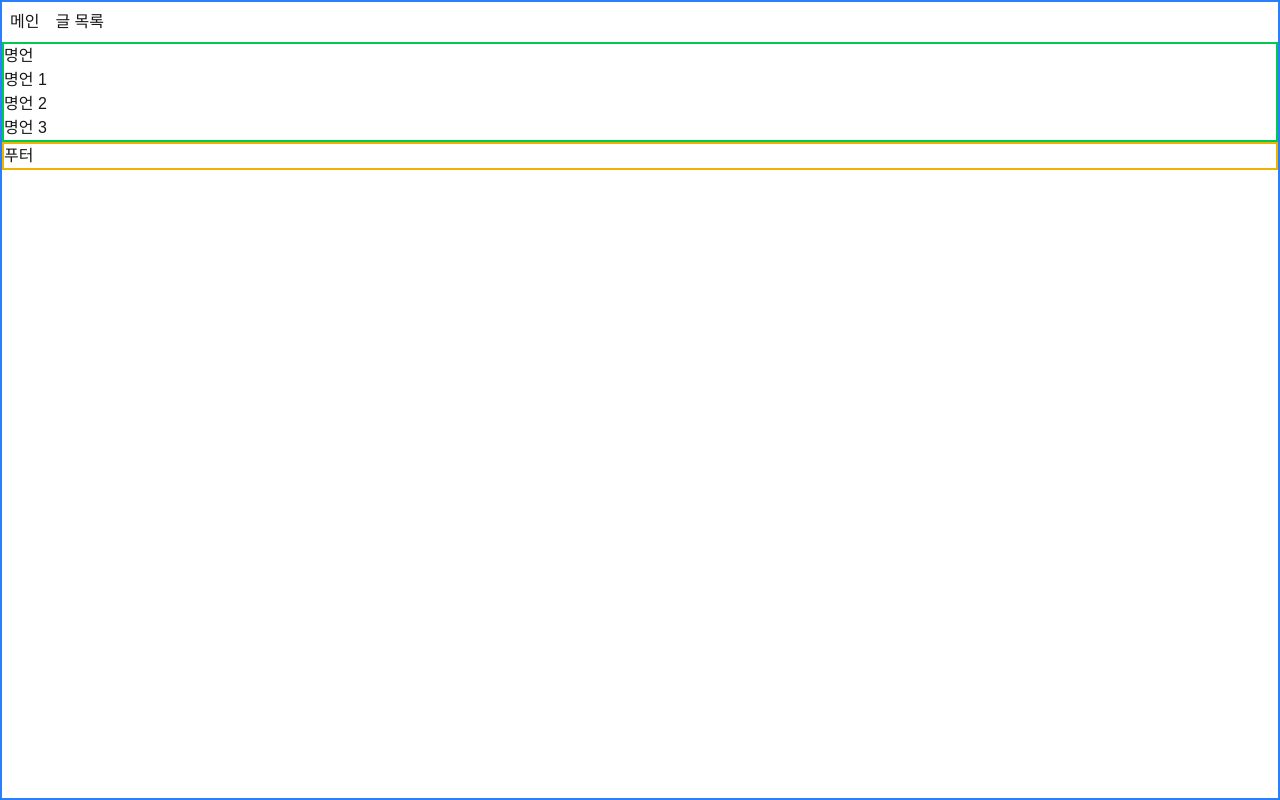
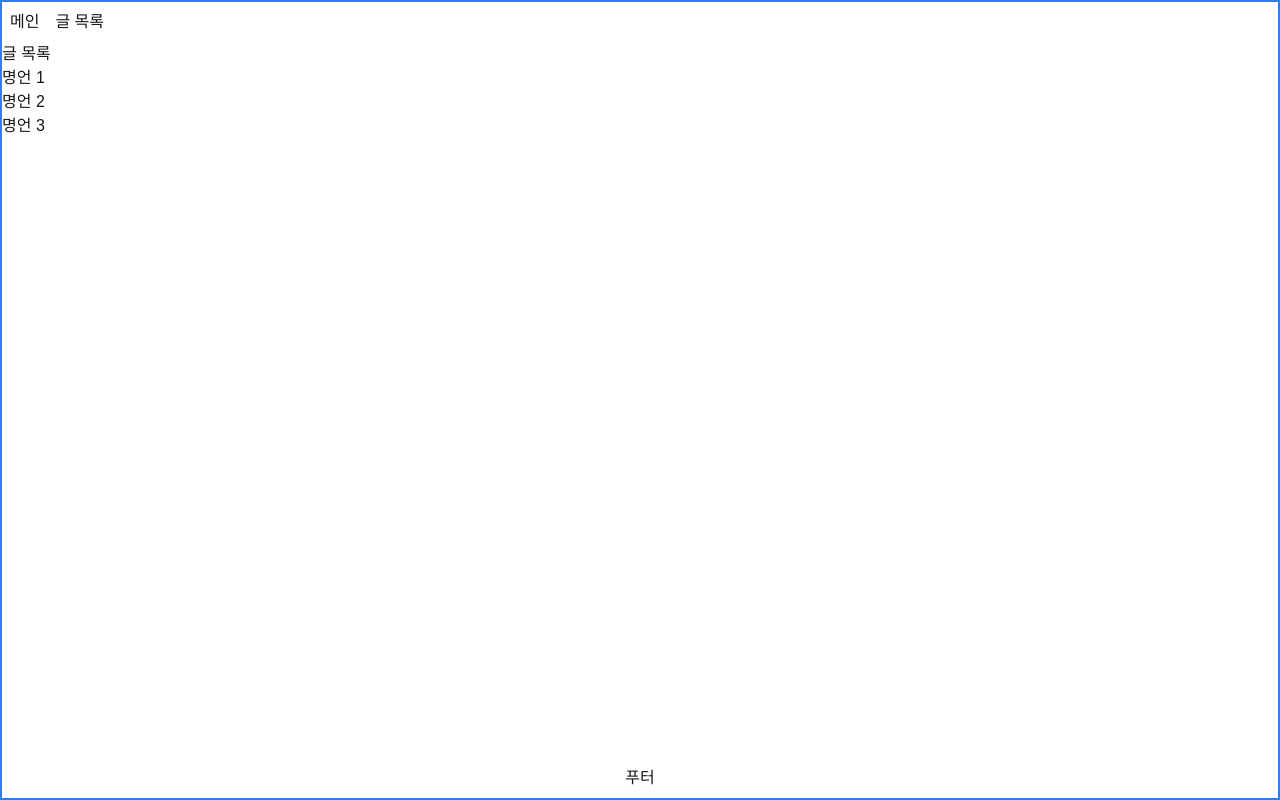
Before and after one commit to lcs9317/p-13971-1, a Next.js app: page /posts in a window 1280 px wide. Built offline with nearby package versions, Linux system fonts and the light colour scheme.

Commit message:
add useState & WiseSaying

```diff
--- a/src/app/layout.tsx
+++ b/src/app/layout.tsx
@@ -40,8 +40,8 @@ export default function RootLayout({
             </Link>
           </nav>
         </header>
-        <main className="border-2 border-green-500">{children}</main>
-        <footer className="border-2 border-yellow-500">
+        <main className="flex-1 flex flex-col">{children}</main>
+        <footer className="text-center p-2">
           <p>푸터</p>
         </footer>
       </body>
--- a/src/app/page.tsx
+++ b/src/app/page.tsx
@@ -1,4 +1,10 @@
 'use client';
 export default function Page() {
-  return <div>안녕하세요.</div>;
+
+  return <>
+  <div className="flex-1 flex items-center justify-center">
+    <span className="text-4xl font-bold">명언앱 입니다.</span>
+  </div>
+  </>;
+
 }
--- a/src/app/posts/page.tsx
+++ b/src/app/posts/page.tsx
@@ -1,17 +1,27 @@
 'use client';
+import Link from "next/link";
+import { useEffect, useState } from "react";
 export default function Page() {
-  return <>
-  <h1>명언</h1>
+
+    const [posts, setPosts] = useState<{ [key: string]: any }[]>([]);
+
+    useEffect(() => {
+        setPosts([
+            {id: 1, title: '명언 1', content: '명언 1 내용'},
+            {id: 2, title: '명언 2', content: '명언 2 내용'},
+            {id: 3, title: '명언 3', content: '명언 3 내용'},
+        ]);
+    }, []);
+
+  return (<>
+  <h1>글 목록</h1>
   <ul>
-    <li>
-        명언 1
-    </li>
-    <li>
-        명언 2
-    </li>
-    <li>
-        명언 3
-    </li>
+    {posts.map((post) => (
+        <li key={post.id}>
+            <Link href={`/posts/${post.id}`}>{post.title}</Link>
+        </li>
+    ))}
+
     </ul>
-  </>;
+  </>);
 }
```
